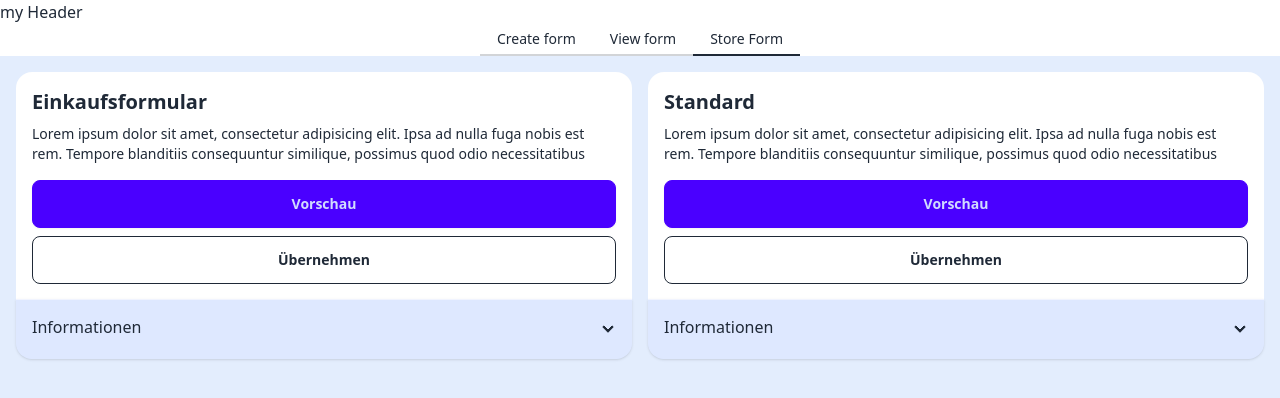
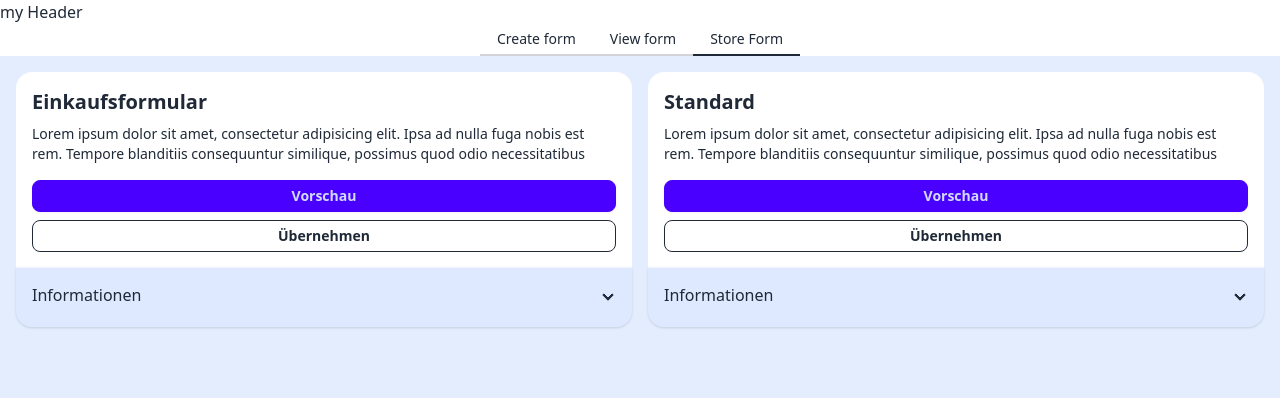
Before and after one commit to dgschel/EasySurvey, an Angular app: page /store in a window 1280 px wide. Shown: the top 398 px of the page. Built offline with nearby package versions, Linux system fonts and the light colour scheme.

Commit message:
smaller action buttons

```diff
--- a/src/app/store-form/store-form.component.html
+++ b/src/app/store-form/store-form.component.html
@@ -8,8 +8,8 @@
           <p class="mb-2">Lorem ipsum dolor sit amet, consectetur adipisicing elit. Ipsa ad nulla fuga nobis est rem.
             Tempore blanditiis consequuntur similique, possimus quod odio necessitatibus</p>
           <div class="card-actions">
-            <button class="btn w-full btn-primary">Vorschau</button>
-            <button class="btn w-full btn-outline btn-neutral">Übernehmen</button>
+            <button class="btn btn-sm w-full btn-primary">Vorschau</button>
+            <button class="btn btn-sm w-full btn-outline btn-neutral">Übernehmen</button>
           </div>
         </div>
       </div>
```
